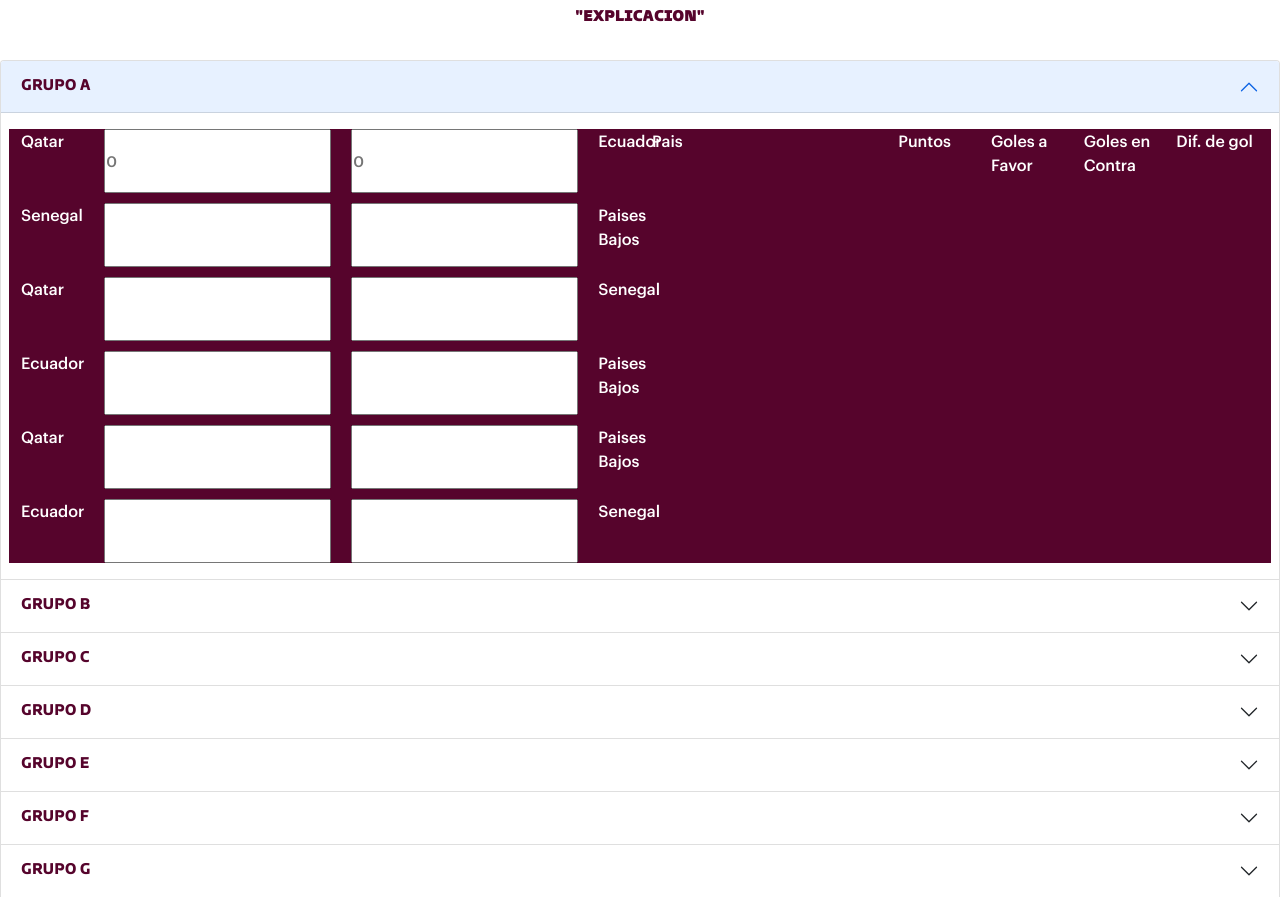
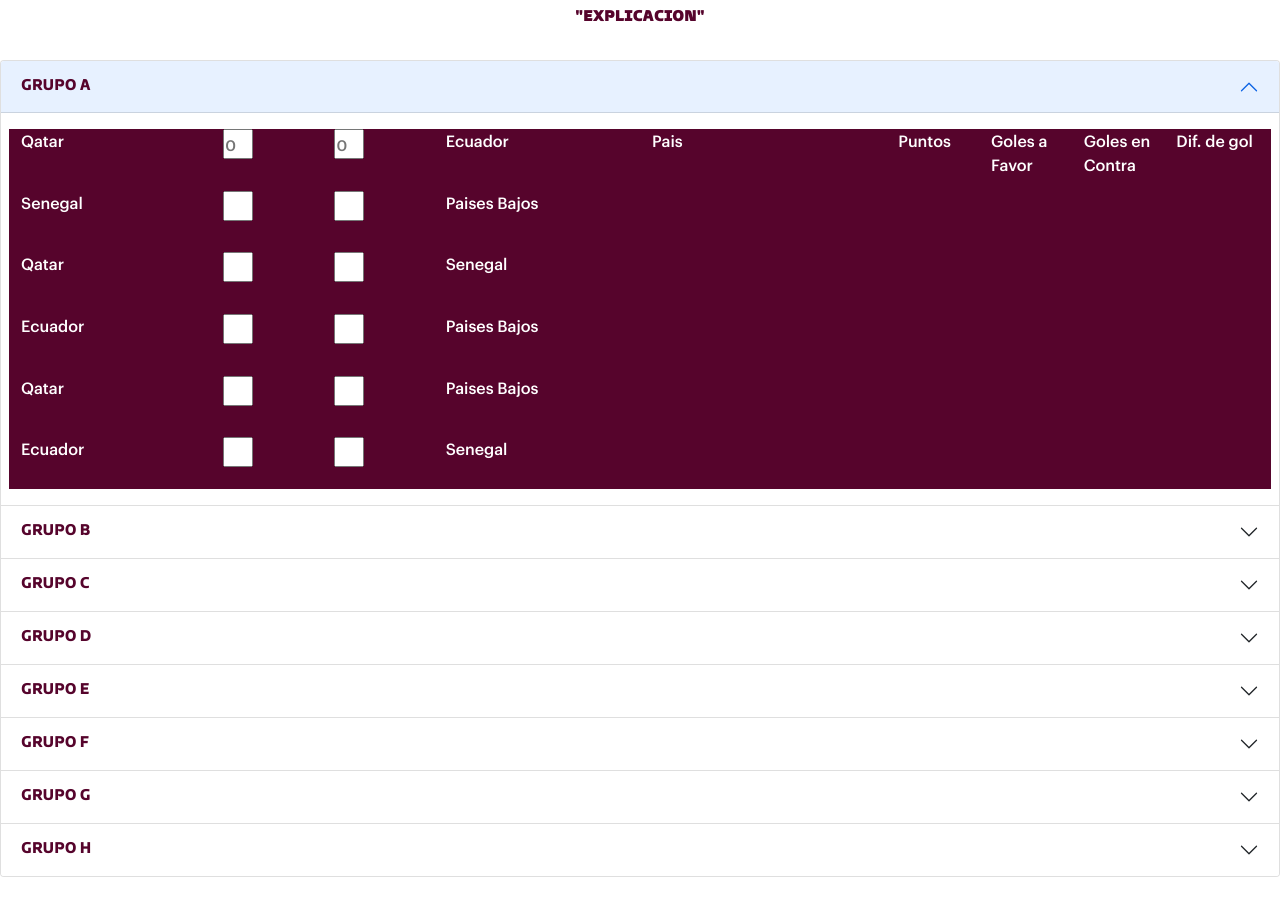
Before and after one commit to XavierGuerrero1989/Qatar2022, a website: page parciales/pronostico.html in a window 1280 px wide. Shown: the part 762-1659 px from the top of the page. Drawn offline with nearby package versions, Linux system fonts and the light colour scheme.

Commit message:
web 1.5 arreglitos

```diff
--- a/parciales/pronostico.html
+++ b/parciales/pronostico.html
@@ -60,28 +60,28 @@
           <section class="row grupo__fila">
               <div class="col-md-6 grupo">
                 <p id="pais1">Qatar</p>
-                <input type="number" id="g1" placeholder="0">
-                <input type="number" id="g2" placeholder="0">
+                <input type="number" id="g1" class="indicador" placeholder="0">
+                <input type="number" id="g2" class="indicador" placeholder="0">
                 <p id="pais2">Ecuador</p>
                 <p id="pais3">Senegal</p>
-                <input type="number" id="g3">
-                <input type="number" id="g4">
+                <input type="number" id="g3" class="indicador">
+                <input type="number" id="g4" class="indicador">
                 <p id="pais4">Paises Bajos</p>
                 <p id="pais5">Qatar</p>
-                <input type="number" id="g5">
-                <input type="number" id="g6">
+                <input type="number" id="g5" class="indicador">
+                <input type="number" id="g6" class="indicador">
                 <p id="pais6">Senegal</p>
                 <p id="pais7">Ecuador</p>
-                <input type="number" id="g7">
-                <input type="number" id="g8">
+                <input type="number" id="g7" class="indicador">
+                <input type="number" id="g8" class="indicador">
                 <p id="pais8">Paises Bajos</p>
                 <p id="pais9">Qatar</p>
-                <input type="number" id="g9">
-                <input type="number" id="g10">
+                <input type="number" id="g9" class="indicador">
+                <input type="number" id="g10" class="indicador">
                 <p id="pais10">Paises Bajos</p>
                 <p id="pais11">Ecuador</p>
-                <input type="number" id="g11">
-                <input type="number" id="g12">
+                <input type="number" id="g11" class="indicador">
+                <input type="number" id="g12" class="indicador">
                 <p id="pais12">Senegal</p>
               </div>
               <div class="col-md-6 orden">
--- a/scss/parciales/_home.scss
+++ b/scss/parciales/_home.scss
@@ -15,7 +15,6 @@
     color: $color-qatar;
     font-size: 3rem;
     border-radius: 20px 20px 20px 20px;
-    height: 12vh;
 }
 
 .presentacion__titulo{
--- a/scss/parciales/_pronosticador.scss
+++ b/scss/parciales/_pronosticador.scss
@@ -29,7 +29,7 @@
      "pais7 g7 g8 pais8"
      "pais9 g9 g10 pais10"
      "pais11 g11 g12 pais12";
-    grid-template-columns: 1fr repeat(2, 0.15fr) 1fr !important;
+    grid-template-columns: 1fr 0.5fr 0.5fr 1fr;
     grid-template-rows: repeat(6, 1fr);
     grid-column-gap: 20px;
     grid-row-gap: 10px;
@@ -40,6 +40,11 @@
         color: white;
     }
     }
+
+.indicador {
+    width: 30px;
+    height: 30px;
+}
 
 .orden {
     display: grid;
@@ -53,4 +58,5 @@
     grid-template-rows: repeat(5, 1fr);
     grid-column-gap: 10px;
     grid-row-gap: 10px;
-    }
+
+}
```
Also changed, not shown: css/main.css.
